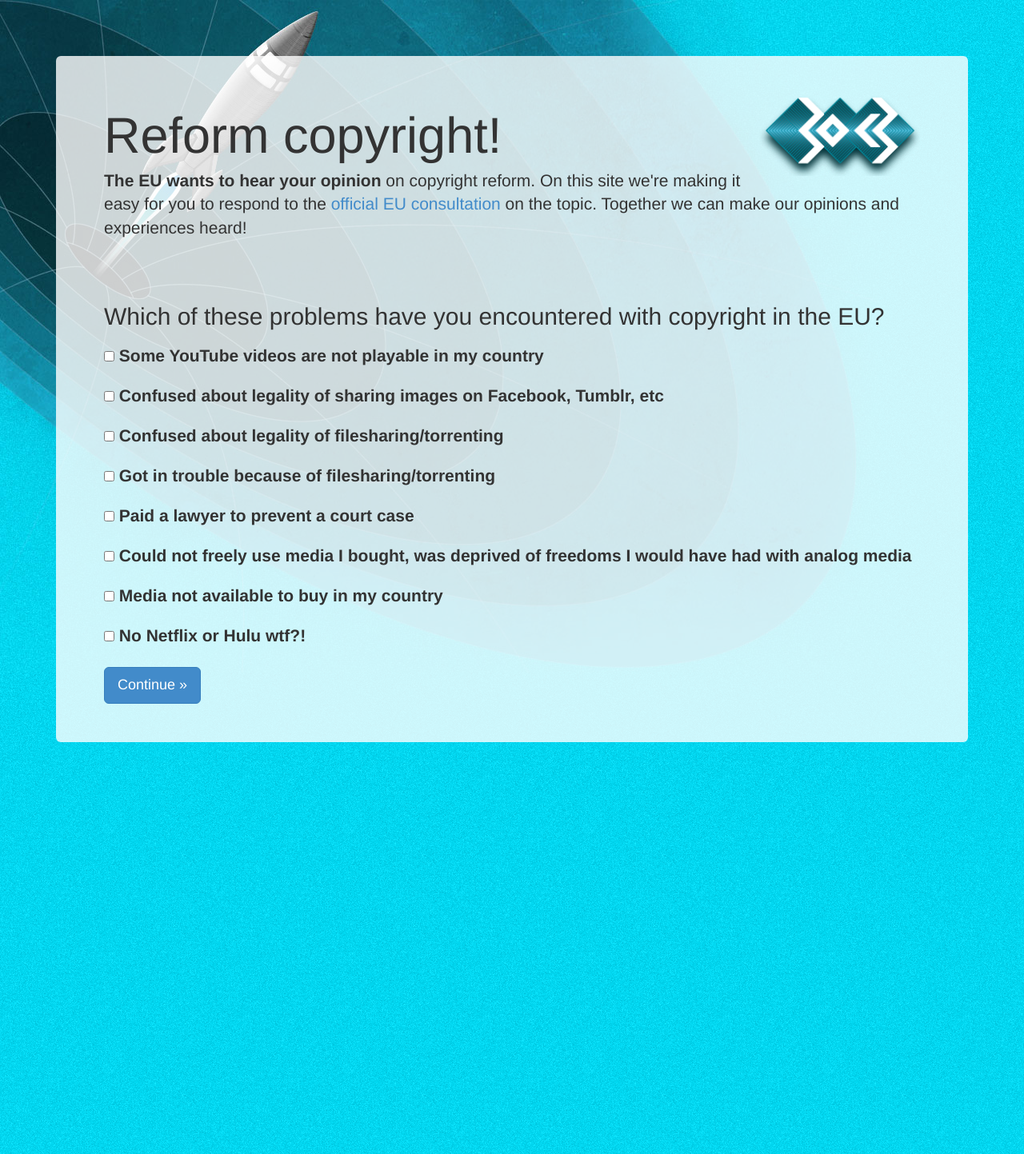
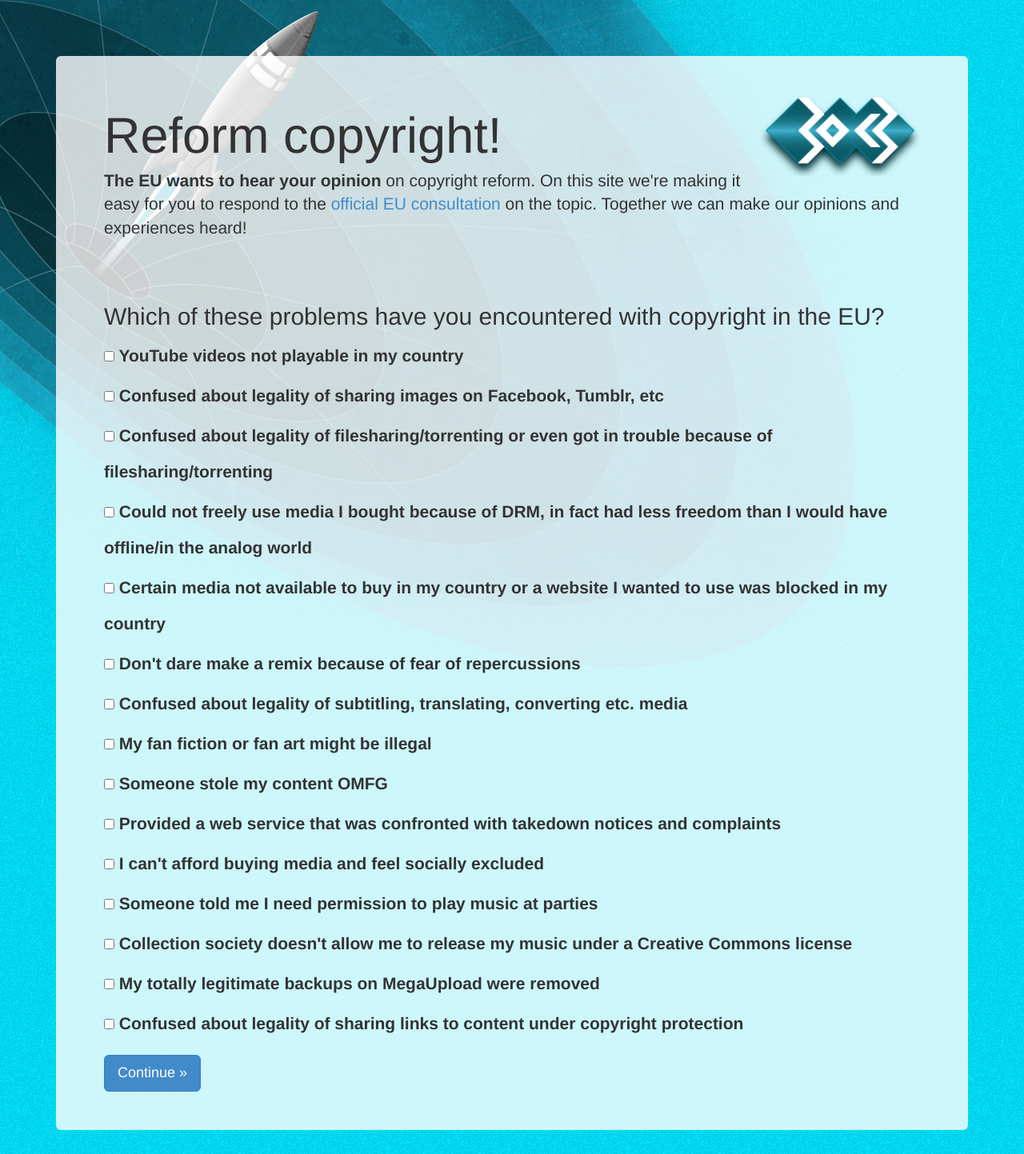
Before and after one commit to okfde/eucopyright, a Jekyll site: the page built from for/30c3/index.html, in a window 1280 px wide. Shown: the whole page at 80% size. Built offline with Jekyll 4.4.1, drawn with Linux system fonts in a browser that asks for light colours.

Commit message:
30c3 mircosite: add problem/question list.

```diff
--- a/for/30c3/index.html
+++ b/for/30c3/index.html
@@ -96,29 +103,65 @@
     <p><strong>The EU wants to hear your opinion</strong> on copyright reform. On this site we're making it easy for you to respond to the <a href="http://ameliaandersdotter.eu/copyright-consultation-model-responses">official EU consultation</a> on the topic. Together we can make our opinions and experiences heard!</p>
     <h2>Which of these problems have you encountered with copyright in the EU?</h2>
     <ul>
-      <li><label><input type="checkbox" value="youtube" title="Some YouTube videos are not playable in my country" />
-        Some YouTube videos are not playable in my country
+      {% assign problem = "YouTube videos not playable in my country" %}
+      <li><label><input type="checkbox" value="youtube" title="{{ problem }}" />
+      {{ problem }}
       </label></li>
-      <li><label><input type="checkbox" value="imagesharing" title="Confused about legality of sharing images on Facebook, Tumblr, etc" />
-Confused about legality of sharing images on Facebook, Tumblr, etc
+      {% assign problem = "Confused about legality of sharing images on Facebook, Tumblr, etc" %}
+      <li><label><input type="checkbox" value="imagesharing" title="{{ problem }}" />
+      {{ problem }}
       </label></li>
-      <li><label><input type="checkbox" value="filesharingconfusion" title="Confused about legality of filesharing/torrenting" />
-Confused about legality of filesharing/torrenting
+      {% assign problem = "Confused about legality of filesharing/torrenting or even got in trouble because of filesharing/torrenting" %}
+      <li><label><input type="checkbox" value="filesharingconfusion" title="{{ problem }}" />
+      {{ problem }}
       </label></li>
-      <li><label><input type="checkbox" value="filesharingtrouble" title="Got in trouble because of filesharing/torrenting" />
-Got in trouble because of filesharing/torrenting
+      {% assign problem = "Could not freely use media I bought because of DRM, in fact had less freedom than I would have offline/in the analog world" %}
+      <li><label><input type="checkbox" value="drm" title="{{ problem }}" />
+      {{ problem }}
       </label></li>
-      <li><label><input type="checkbox" value="paid" title="Paid a lawyer to prevent a court case" />
-Paid a lawyer to prevent a court case
+      {% assign problem = "Certain media not available to buy in my country or a website I wanted to use was blocked in my country" %}
+      <li><label><input type="checkbox" value="mediacountry" title="{{ problem }}" />
+      {{ problem }}
       </label></li>
-      <li><label><input type="checkbox" value="drm" title="Could not freely use media I bought, was deprived of freedoms I would have had with analog media" />
-Could not freely use media I bought, was deprived of freedoms I would have had with analog media
+      {% assign problem = "Don't dare make a remix because of fear of repercussions" %}
+      <li><label><input type="checkbox" value="remix" title="{{ problem }}" />
+        {{ problem }}
       </label></li>
-      <li><label><input type="checkbox" value="country" title="Media not available to buy in my country" />
-Media not available to buy in my country
+      {% assign problem = "Confused about legality of subtitling, translating, converting etc. media" %}
+      <li><label><input type="checkbox" value="subtitle" title="{{ problem }}" />
+        {{ problem }}
       </label></li>
-      <li><label><input type="checkbox" value="netflix" title="No Netflix or Hulu wtf?!" />
-No Netflix or Hulu wtf?!
+      {% assign problem = "My fan fiction or fan art might be illegal" %}
+      <li><label><input type="checkbox" value="fanfiction" title="{{ problem }}" />
+        {{ problem }}
+      </label></li>
+      {% assign problem = "Someone stole my content OMFG" %}
+      <li><label><input type="checkbox" value="stolencontent" title="{{ problem }}" />
+        {{ problem }}
+      </label></li>
+      {% assign problem = "Provided a web service that was confronted with takedown notices and complaints" %}
+      <li><label><input type="checkbox" value="takedown" title="{{ problem }}" />
+        {{ problem }}
+      </label></li>
+      {% assign problem = "I can't afford buying media and feel socially excluded" %}
+      <li><label><input type="checkbox" value="affordmedia" title="{{ problem }}" />
+        {{ problem }}
+      </label></li>
+      {% assign problem = "Someone told me I need permission to play music at parties" %}
+      <li><label><input type="checkbox" value="parties" title="{{ problem }}" />
+        {{ problem }}
+      </label></li>
+      {% assign problem = "Collection society doesn't allow me to release my music under a Creative Commons license" %}
+      <li><label><input type="checkbox" value="cclicense" title="{{ problem }}" />
+        {{ problem }}
+      </label></li>
+      {% assign problem = "My totally legitimate backups on MegaUpload were removed" %}
+      <li><label><input type="checkbox" value="sharing" title="{{ problem }}" />
+        {{ problem }}
+      </label></li>
+      {% assign problem = "Confused about legality of sharing links to content under copyright protection" %}
+      <li><label><input type="checkbox" value="links" title="{{ problem }}" />
+        {{ problem }}
       </label></li>
     </ul>
 
```
Also changed, not shown: other parts of for/30c3/index.html (+15 -8 lines).
